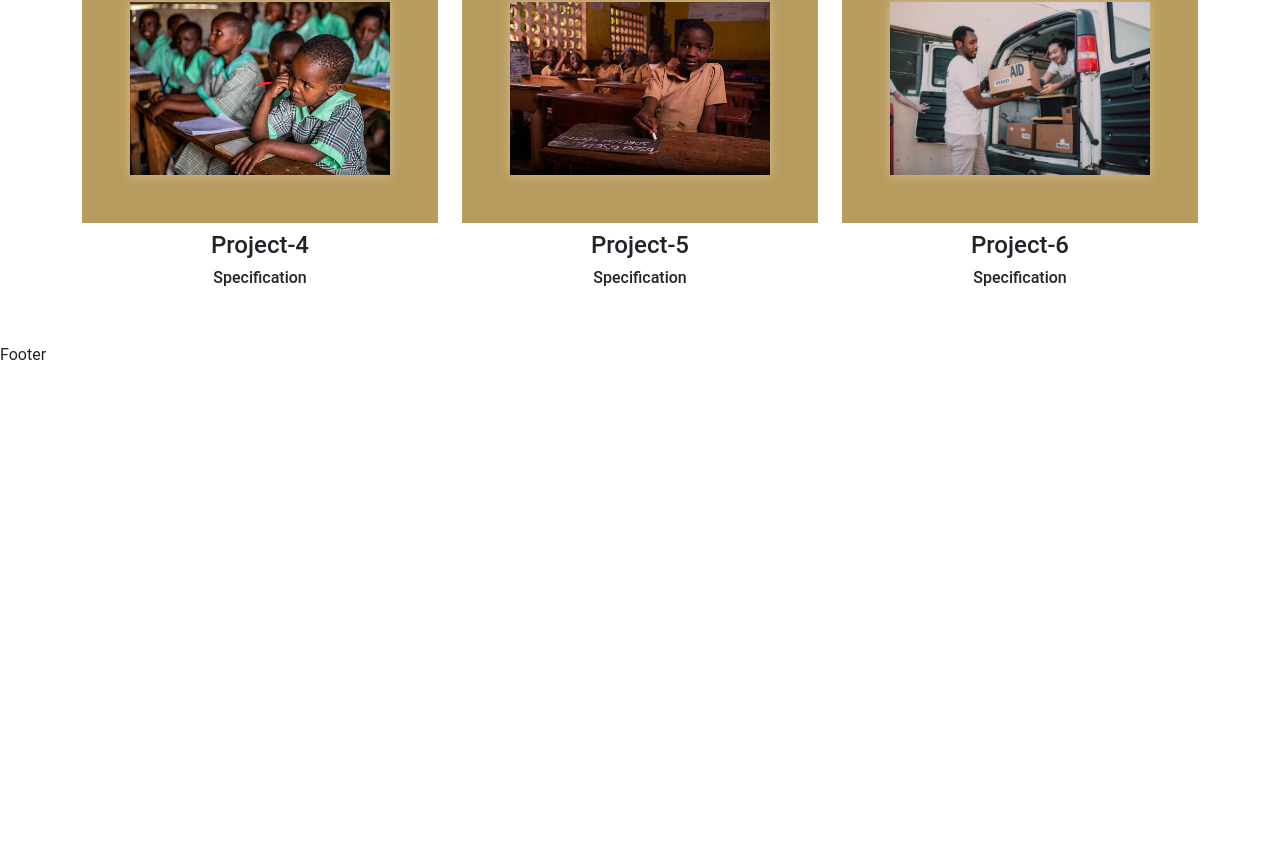
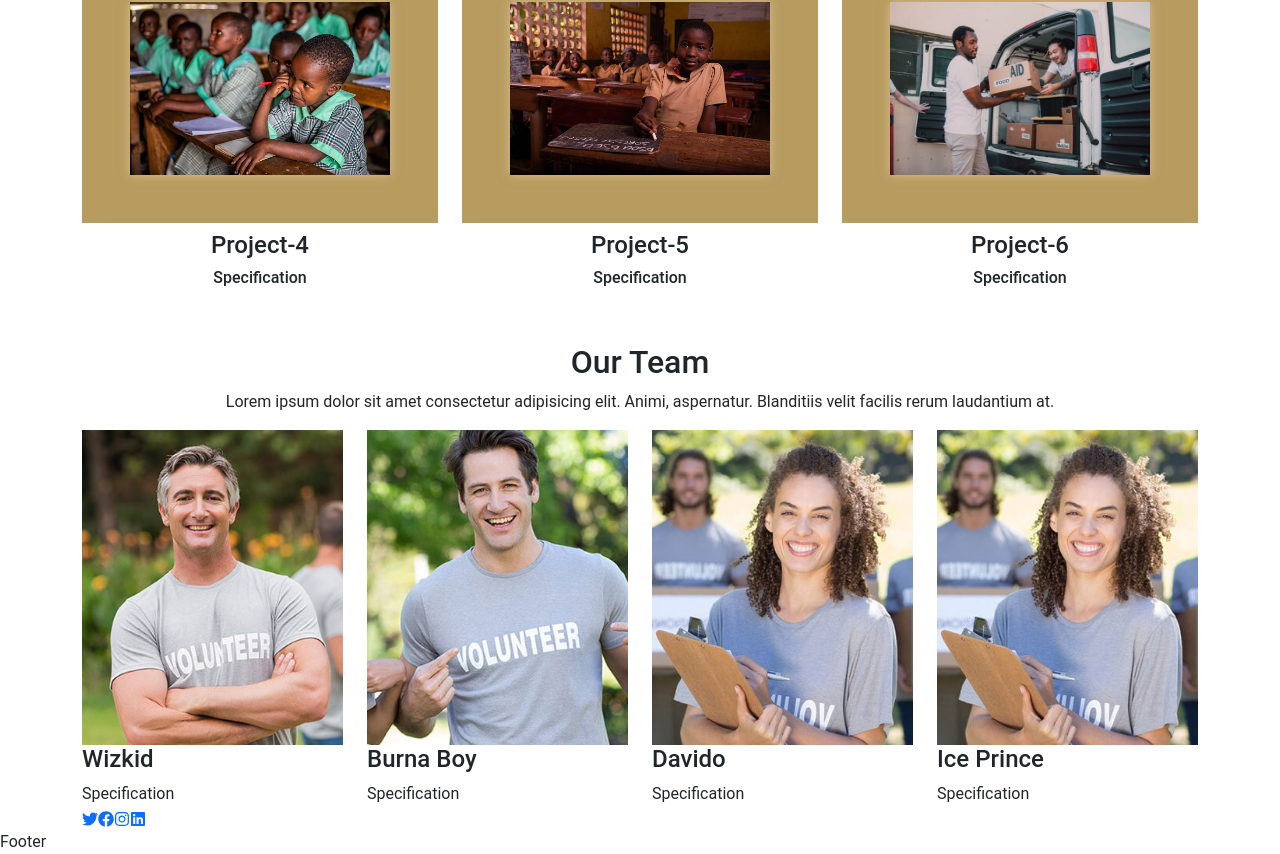
Before and after one commit to zeredogo/krypto-zone-charity, a React (Create React App) app: page / in a window 1280 px wide. Shown: the part 2498-3352 px from the top of the page. Before the commit the page ends 2865 px from the top, so only its background shows below. Built offline with nearby package versions, Linux system fonts and the light colour scheme.

Commit message:
updating commit

```diff
--- a/src/App.js
+++ b/src/App.js
@@ -8,6 +8,7 @@ import Hero from './component/Hero';
 import About from './component/About';
 import Stories from './component/Stories';
 import Projects from './component/Projects';
+import Team from './component/Team';
 
 const App = () => {
   return (
@@ -17,6 +18,7 @@ const App = () => {
         <About />
         <Stories />
         <Projects />
+        <Team />
         <Footer />
     </section>
   )
--- a/src/component/Team.jsx
+++ b/src/component/Team.jsx
@@ -1,4 +1,9 @@
 import React from 'react';
+import { FaFacebook, FaTwitter, FaInstagram, FaLinkedin } from 'react-icons/fa';
+import Team1 from "../images/image-1.jpg";
+import Team2 from "../images/image-2.jpg";
+import Team3 from "../images/image-3.jpg";
+import Team4 from "../images/image-3.jpg";
 
 
 const Team = () => {
@@ -16,23 +21,23 @@ const Team = () => {
             <div class="col-xl-3 col-lg-4 col-md-6">
               <div class="team-1">
                 <div class="pic">
-                  <img src="../images/image-1.jpg" class="img-fluid" alt=""/>
+                  <img src={Team1} class="img-fluid" alt=""/>
                 </div>
                 <div class="team-info">
                   <h4>Wizkid</h4>
                   <span>Specification</span>
                   <div class="social">
                     <a href="">
-                      <i class="fab fa-twitter"></i>
+                      <FaTwitter />
                     </a>
                     <a href="">
-                      <i class="fab fa-facebook"></i>
+                      <FaFacebook />
                     </a>
                     <a href="">
-                      <i class="fab fa-instagram"></i>
+                      <FaInstagram />
                     </a>
                     <a href="">
-                      <i class="fab fa-linkedin"></i>
+                      <FaLinkedin />
                     </a>
                   </div>
                 </div>
@@ -42,7 +47,7 @@ const Team = () => {
             <div class="col-xl-3 col-lg-4 col-md-6">
               <div class="team-1">
                 <div class="pic">
-                  <img src="../images/image-2.jpg" class="img-fluid" alt=""/>
+                  <img src={Team2} class="img-fluid" alt=""/>
                 </div>
                 <div class="team-info">
                   <h4>Burna Boy</h4>
@@ -68,7 +73,7 @@ const Team = () => {
             <div class="col-xl-3 col-lg-4 col-md-6">
               <div class="team-1">
                 <div class="pic">
-                  <img src="../images/image-3.jpg" class="img-fluid" alt=""/>
+                  <img src={Team3} class="img-fluid" alt=""/>
                 </div>
                 <div class="team-info">
                   <h4>Davido</h4>
@@ -94,7 +99,7 @@ const Team = () => {
             <div class="col-xl-3 col-lg-4 col-md-6">
               <div class="team-1">
                 <div class="pic">
-                  <img src="../images/image-3.jpg" class="img-fluid" alt=""/>
+                  <img src={Team4} class="img-fluid" alt=""/>
                 </div>
                 <div class="team-info">
                   <h4>Ice Prince</h4>
```
